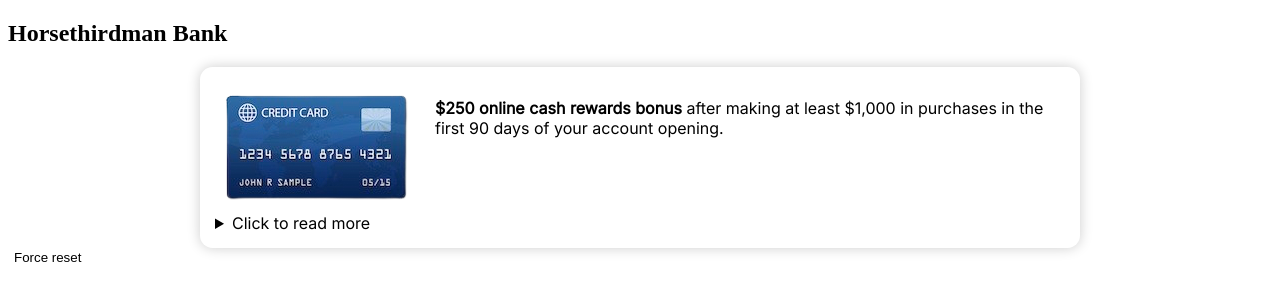
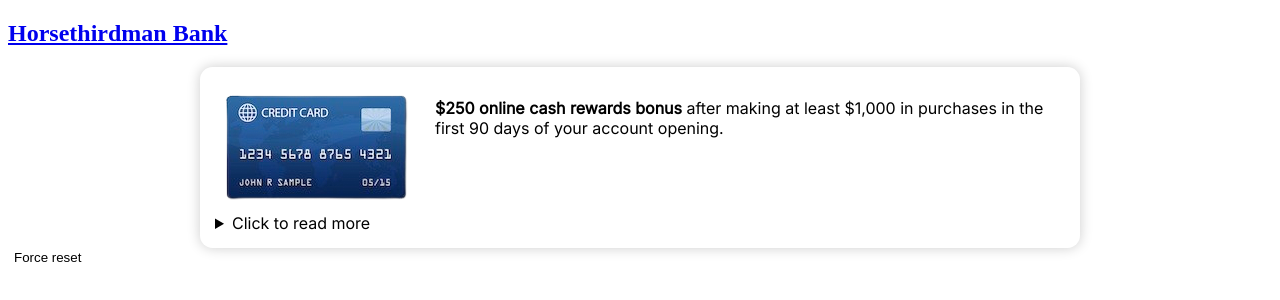
Before and after one commit to horsethirdman/horsethirdman.github.io, a plain HTML site: page test.html in a window 1280 px wide. Drawn offline with Linux system fonts and the light colour scheme.

Commit message:
Make bank name a clickable link

```diff
--- a/test.html
+++ b/test.html
@@ -6,7 +6,7 @@
 </head>
 
 <body>
-  <h2>Horsethirdman Bank</h2>
+  <h2><a href="/">Horsethirdman Bank</a></h2>
   <div class="card">
     <div id="card-header">
     <img src="/images/credit-card.png" alt="credit card">
```
